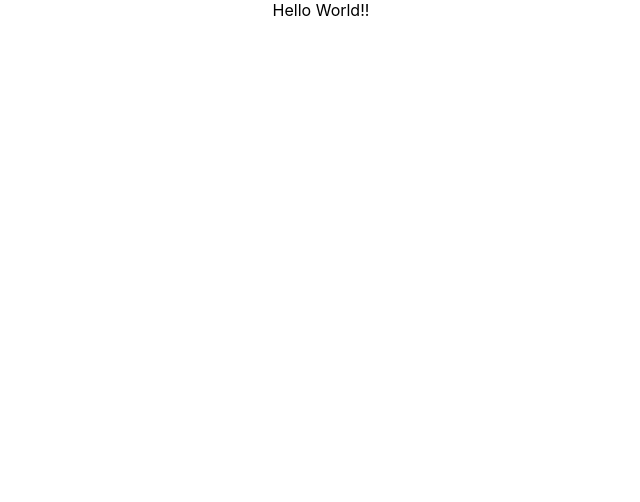
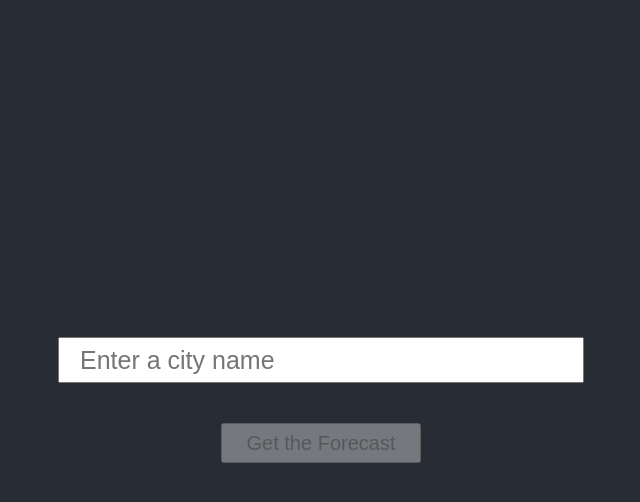
Before and after one commit to taruna026/weatherApi, a React (Create React App) app: page / in a window 1280 px wide. Shown: the top 502 px of the page, without its empty margins (319-959 px from the left). Built offline with nearby package versions, Linux system fonts and the light colour scheme.

Commit message:
Landing Page completed

```diff
--- a/src/App.css
+++ b/src/App.css
@@ -1,7 +1,3 @@
-.App {
-  text-align: center;
-}
-
 .App-logo {
   height: 40vmin;
   pointer-events: none;
@@ -13,7 +9,8 @@
   }
 }
 
-.App-header {
+.App {
+  text-align: center;
   background-color: #282c34;
   min-height: 100vh;
   display: flex;
@@ -22,6 +19,20 @@
   justify-content: center;
   font-size: calc(10px + 2vmin);
   color: white;
+}
+
+.input-box{
+  height: 40px;
+  width: 500px;
+  font-size: 25px;
+  padding-left: 20px;
+}
+
+.btn{
+  margin-top: 40px;
+  height: 40px;
+  width: 200px;
+  font-size: 20px;
 }
 
 .App-link {
--- a/src/App.tsx
+++ b/src/App.tsx
@@ -1,10 +1,31 @@
 import React from 'react';
+
 import './App.css';
 
 function App() {
+
+  const [cityName, setCity] = React.useState('');
+  const [data, setData] = React.useState(null);
+
+  const onCityChange = (event: React.ChangeEvent<HTMLInputElement>) => {
+    setCity(event.target.value);
+};
+const getCityData=(event:any)=>{
+  event.preventDefault();
+        fetch('https://samples.openweathermap.org/data/2.5/forecast/hourly?q=&appid=b0069842425823d7a53daf72c6eb7429'+cityName)
+            .then(async(res) =>{
+                let ans = await res.json()
+                console.log(ans)
+            })
+}
+const isEnabled = cityName.length>0;
+
   return (
     <div className="App">
-      Hello World!!
+        <form onSubmit={getCityData}>
+          <input type="text" placeholder="Enter a city name" onChange={onCityChange} value={cityName} className="input-box"/>
+          <div><button className="btn" type="submit" disabled={!isEnabled}>Get the Forecast</button></div>
+        </form>
     </div>
   );
 }
```
